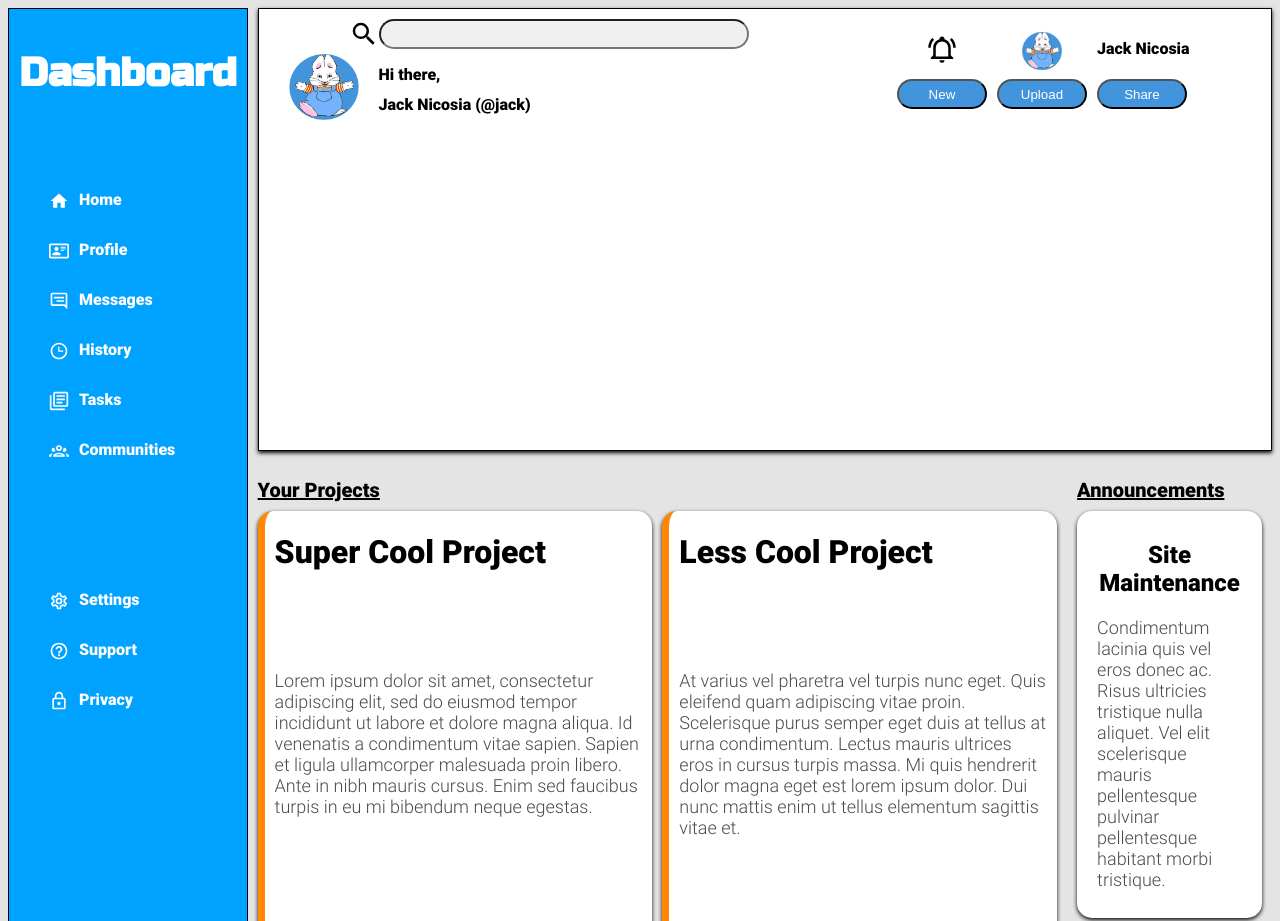
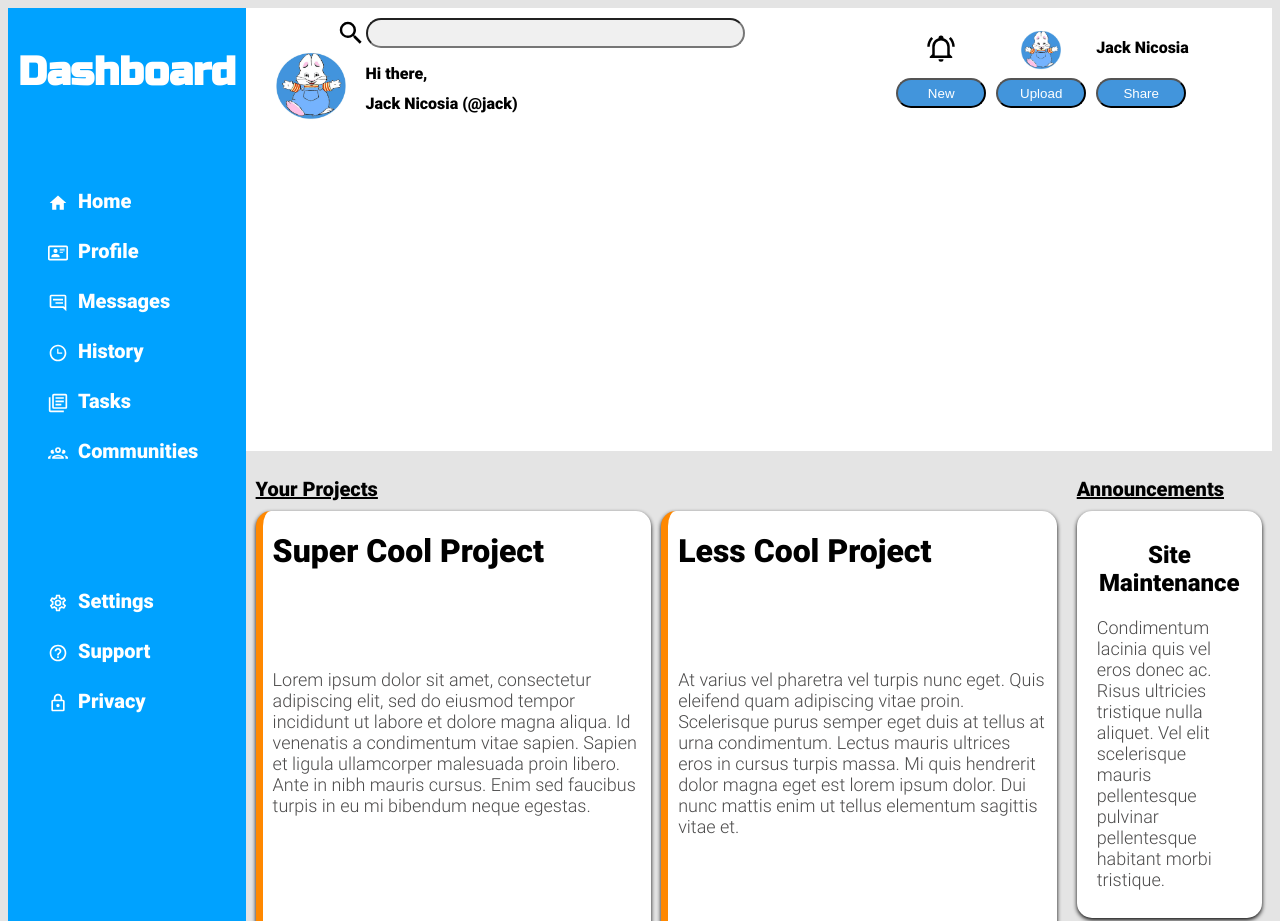
Before and after one commit to jackNicosia/Admin-Dashboard, a plain HTML site: page index.html in a window 1280 px wide. Shown: the top 921 px of the page. Drawn offline with Linux system fonts and the light colour scheme.

Commit message:
changed style slightly

```diff
--- a/style.css
+++ b/style.css
@@ -65,7 +65,6 @@ h2 + p {
     font-family: myFont;
     grid-column: 1 / 1;
     grid-row: 1 / 5;
-    border: 1px black solid;
     background-color: rgb(0, 162, 255);
 
 }
@@ -75,12 +74,10 @@ h2 + p {
     grid-row: 1;
     grid-column: 2 / 4;
     display:grid;
-    grid-template-columns: repeat(12, 1fr);
-    grid-template-rows: 10px repeat(4, 30px);
-    border: 1px black solid;
+    grid-template-columns: repeat(12, 1fr);   /* added way more sections than needed, should fix at some point */
+    grid-template-rows: 10px repeat(4, 30px); /* added way more sections than needed, should fix at some point */
     background-color: white;
-    margin-left: 10px;
-    box-shadow: 0 2px 4px rgba(0, 0, 0, 0.966);
+
 }
 
 input#searchbar {
@@ -249,6 +246,7 @@ li:nth-child(9){
     margin-top: 10px;
     color:white;
     cursor: pointer;
+    font-size: 20px;
 }
 
 li:hover {
@@ -336,11 +334,11 @@ button:hover {
 .sidebar .home-icon::before {
     content: "";
     display: inline-block;
-    width: 20px; /* Adjust the width as needed */
-    height: 20px; /* Adjust the height as needed */
+    width: 20px;
+    height: 20px;
     background-image: url('images/home.svg');
     background-size: cover;
-    margin-right: 10px; /* Adjust the spacing between the icon and text */
+    margin-right: 10px;
     vertical-align: middle;
     filter: invert(1);
 }
@@ -348,11 +346,11 @@ button:hover {
 .sidebar .profile-icon::before {
     content: "";
     display: inline-block;
-    width: 20px; /* Adjust the width as needed */
-    height: 20px; /* Adjust the height as needed */
+    width: 20px;
+    height: 20px;
     background-image: url('images/profile.svg');
     background-size: cover;
-    margin-right: 10px; /* Adjust the spacing between the icon and text */
+    margin-right: 10px;
     vertical-align: middle;
     filter: invert(1);
 }
@@ -360,81 +358,80 @@ button:hover {
 .sidebar .message-icon::before {
     content: "";
     display: inline-block;
-    width: 20px; /* Adjust the width as needed */
-    height: 20px; /* Adjust the height as needed */
+    width: 20px;
+    height: 20px;
     background-image: url('images/message.svg');
     background-size: cover;
-    margin-right: 10px; /* Adjust the spacing between the icon and text */
+    margin-right: 10px;
     vertical-align: middle;
     filter: invert(1);
 }
 .sidebar .history-icon::before {
     content: "";
     display: inline-block;
-    width: 20px; /* Adjust the width as needed */
-    height: 20px; /* Adjust the height as needed */
+    width: 20px;
+    height: 20px;
     background-image: url('images/history.svg');
     background-size: cover;
-    margin-right: 10px; /* Adjust the spacing between the icon and text */
+    margin-right: 10px;
     vertical-align: middle;
     filter: invert(1);
 }
 .sidebar .task-icon::before {
     content: "";
     display: inline-block;
-    width: 20px; /* Adjust the width as needed */
-    height: 20px; /* Adjust the height as needed */
+    width: 20px;
+    height: 20px;
     background-image: url('images/tasks.svg');
     background-size: cover;
-    margin-right: 10px; /* Adjust the spacing between the icon and text */
+    margin-right: 10px;
     vertical-align: middle;
     filter: invert(1);
 }
 .sidebar .community-icon::before {
     content: "";
     display: inline-block;
-    width: 20px; /* Adjust the width as needed */
-    height: 20px; /* Adjust the height as needed */
+    width: 20px;
+    height: 20px;
     background-image: url('images/communities.svg');
     background-size: cover;
-    margin-right: 10px; /* Adjust the spacing between the icon and text */
+    margin-right: 10px;
     vertical-align: middle;
     filter: invert(1);
 }
 .sidebar .settings-icon::before {
     content: "";
     display: inline-block;
-    width: 20px; /* Adjust the width as needed */
-    height: 20px; /* Adjust the height as needed */
+    width: 20px;
+    height: 20px;
     background-image: url('images/settings.svg');
     background-size: cover;
-    margin-right: 10px; /* Adjust the spacing between the icon and text */
+    margin-right: 10px;
     vertical-align: middle;
     filter: invert(1);
 }
 .sidebar .support-icon::before {
     content: "";
     display: inline-block;
-    width: 20px; /* Adjust the width as needed */
-    height: 20px; /* Adjust the height as needed */
+    width: 20px;
+    height: 20px;
     background-image: url('images/help.svg');
     background-size: cover;
-    margin-right: 10px; /* Adjust the spacing between the icon and text */
+    margin-right: 10px;
     vertical-align: middle;
     filter: invert(1);
 }
 .sidebar .privacy-icon::before {
     content: "";
     display: inline-block;
-    width: 20px; /* Adjust the width as needed */
-    height: 20px; /* Adjust the height as needed */
+    width: 20px;
+    height: 20px;
     background-image: url('images/privacy.svg');
     background-size: cover;
-    margin-right: 10px; /* Adjust the spacing between the icon and text */
+    margin-right: 10px;
     vertical-align: middle;
     filter: invert(1);
 }
-
 
 .trending > img {
     width: 80px;
```
